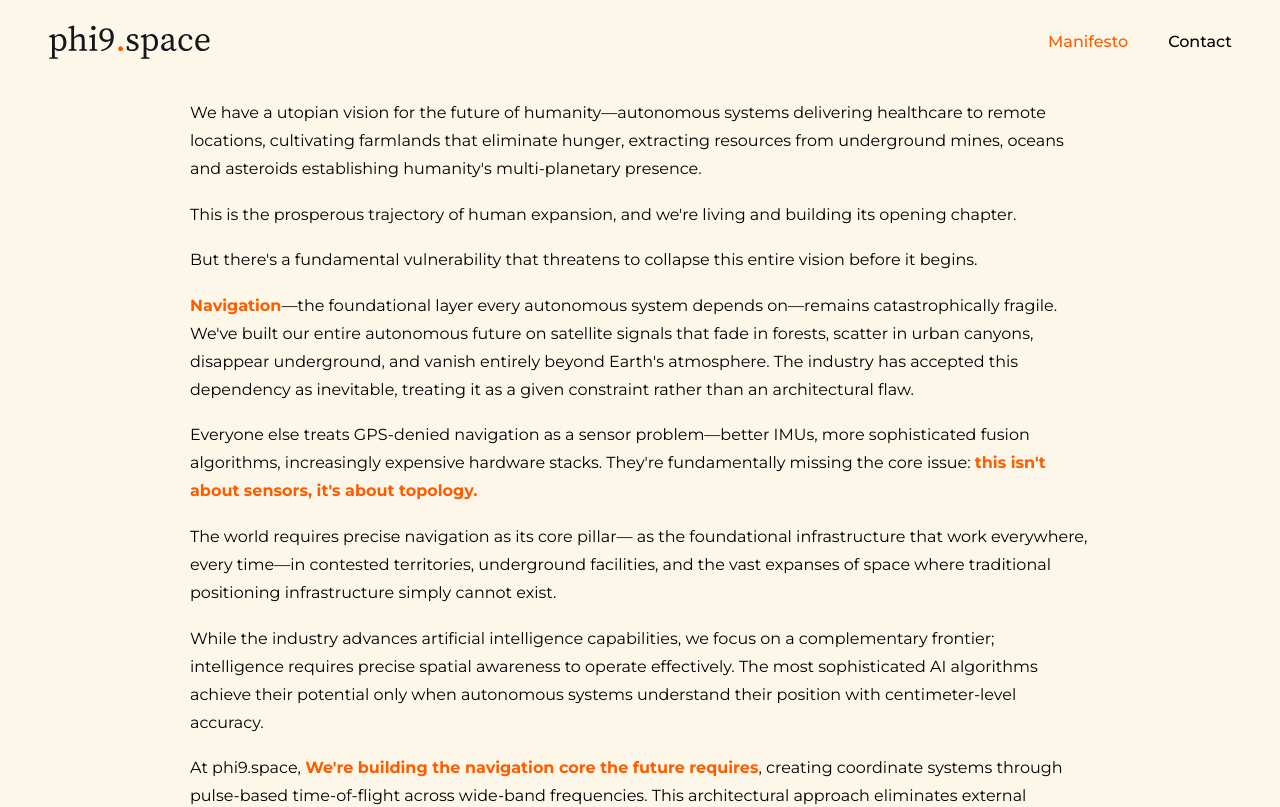
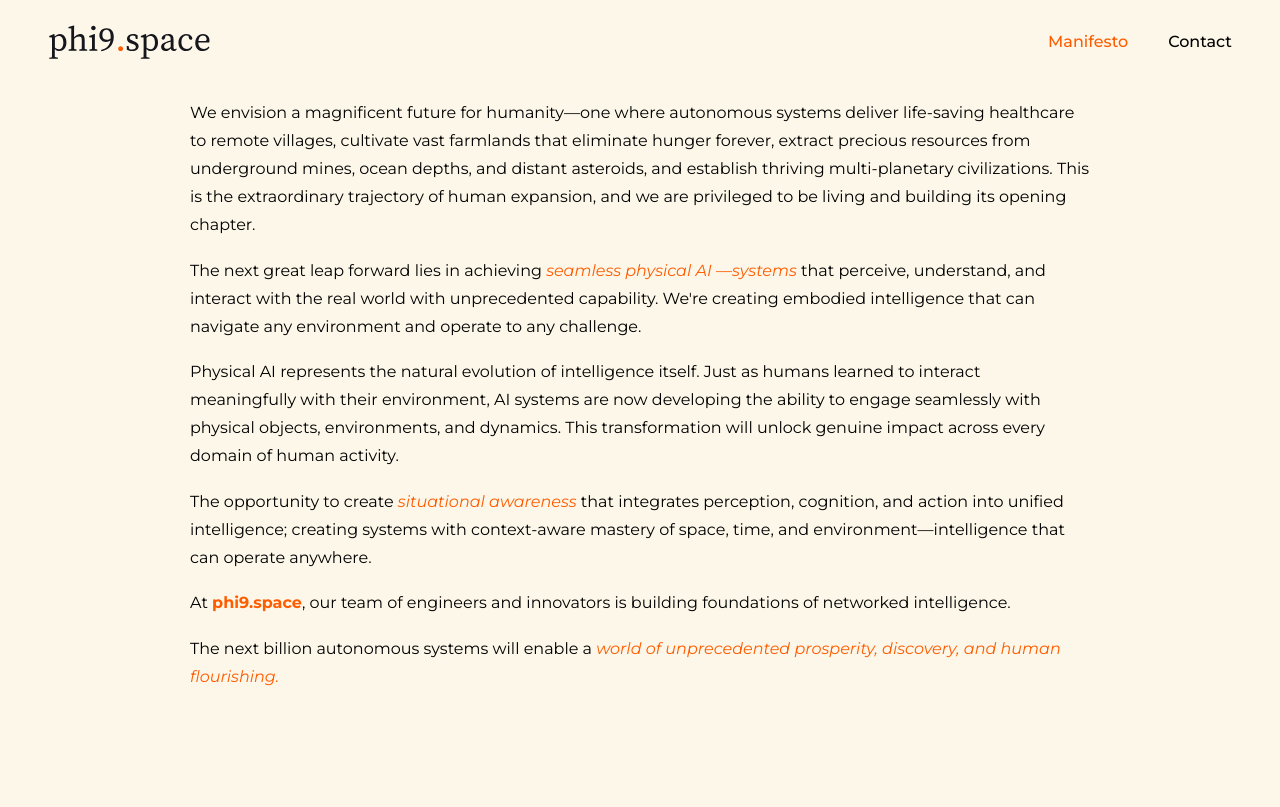
Before and after one commit to phi9-space/phi9.space, a React (Vite) app: page /manifesto in a window 1280 px wide. Shown: the top 807 px of the page. Built offline with nearby package versions, Linux system fonts and the light colour scheme.

Commit message:
refactor: updating manifesto and Narrative

```diff
--- a/public/manifesto.md
+++ b/public/manifesto.md
@@ -1,21 +1,11 @@
-We have a utopian vision for the future of humanity—autonomous systems delivering healthcare to remote locations, cultivating farmlands that eliminate hunger, extracting resources from underground mines, oceans and asteroids establishing humanity's multi-planetary presence.
+We envision a magnificent future for humanity—one where autonomous systems deliver life-saving healthcare to remote villages, cultivate vast farmlands that eliminate hunger forever, extract precious resources from underground mines, ocean depths, and distant asteroids, and establish thriving multi-planetary civilizations. This is the extraordinary trajectory of human expansion, and we are privileged to be living and building its opening chapter.
 
-This is the prosperous trajectory of human expansion, and we're living and building  its opening chapter.
+The next great leap forward lies in achieving *seamless physical AI —systems* that perceive, understand, and interact with the real world with unprecedented capability. We're creating embodied intelligence that can navigate any environment and operate to any challenge.
 
-But there's a fundamental vulnerability that threatens to collapse this entire vision before it begins.
+Physical AI represents the natural evolution of intelligence itself. Just as humans learned to interact meaningfully with their environment, AI systems are now developing the ability to engage seamlessly with physical objects, environments, and dynamics. This transformation will unlock genuine impact across every domain of human activity.
 
-**Navigation**—the foundational layer every autonomous system depends on—remains catastrophically fragile. We've built our entire autonomous future on satellite signals that fade in forests, scatter in urban canyons, disappear underground, and vanish entirely beyond Earth's atmosphere. The industry has accepted this dependency as inevitable, treating it as a given constraint rather than an architectural flaw.
+The opportunity to create *situational awareness* that integrates perception, cognition, and action into unified intelligence; creating systems with context-aware mastery of space, time, and environment—intelligence that can operate anywhere.
 
-Everyone else treats GPS-denied navigation as a sensor problem—better IMUs, more sophisticated fusion algorithms, increasingly expensive hardware stacks. They're fundamentally missing the core issue: **this isn't about sensors, it's about topology.**
+At **phi9.space**, our team of engineers and innovators is building foundations of networked intelligence.
 
-The  world requires precise navigation as its core pillar— as the foundational infrastructure  that work everywhere, every time—in contested territories, underground facilities, and the vast expanses of space where traditional positioning infrastructure simply cannot exist.
-
-While the industry advances artificial intelligence capabilities, we focus on a complementary frontier; intelligence requires precise spatial awareness to operate effectively. The most sophisticated AI algorithms achieve their potential only when autonomous systems understand their position with centimeter-level accuracy.
-
-At phi9.space, **We're building the navigation core the future requires**, creating coordinate systems through pulse-based time-of-flight across wide-band frequencies. This architectural approach eliminates external dependencies that make traditional navigation vulnerable. We establish positioning networks that operate with complete technological sovereignty—no external attack vectors, no centralised vulnerabilities, no limitations imposed by terrestrial infrastructure.
-
-Every autonomous system we enable strengthens rather than burdens the overall network. Our distributed topology creates self-reinforcing resilience where additional nodes multiply capability rather than introducing failure points.
-
-Not incrementally improving existing systems, but a **10x** leap from it.
-
-*The next billion autonomous systems are coming and they'll achieve their intelligent potential with  the navigation infrastructure to fulfill it.*
+The next billion autonomous systems will enable a *world of unprecedented prosperity, discovery, and human flourishing.*
--- a/src/components/pages/Home.jsx
+++ b/src/components/pages/Home.jsx
@@ -6,7 +6,7 @@ const Home = () => {
     <div className="home-container">
       {/* <img src="/PHI9 LOGO.svg" alt="PHI9 Logo" className="home-logo" /> */}
       <p className="home-tagline">
-        We are building sub-meter precise navigation system for the next Billion Autonomous Systems.
+        We are enabling situational awareness in physical AI systems.
       </p>
     </div>
   );
```
Also changed, not shown: 1 other file (tests, documents, lock files or other folders).
